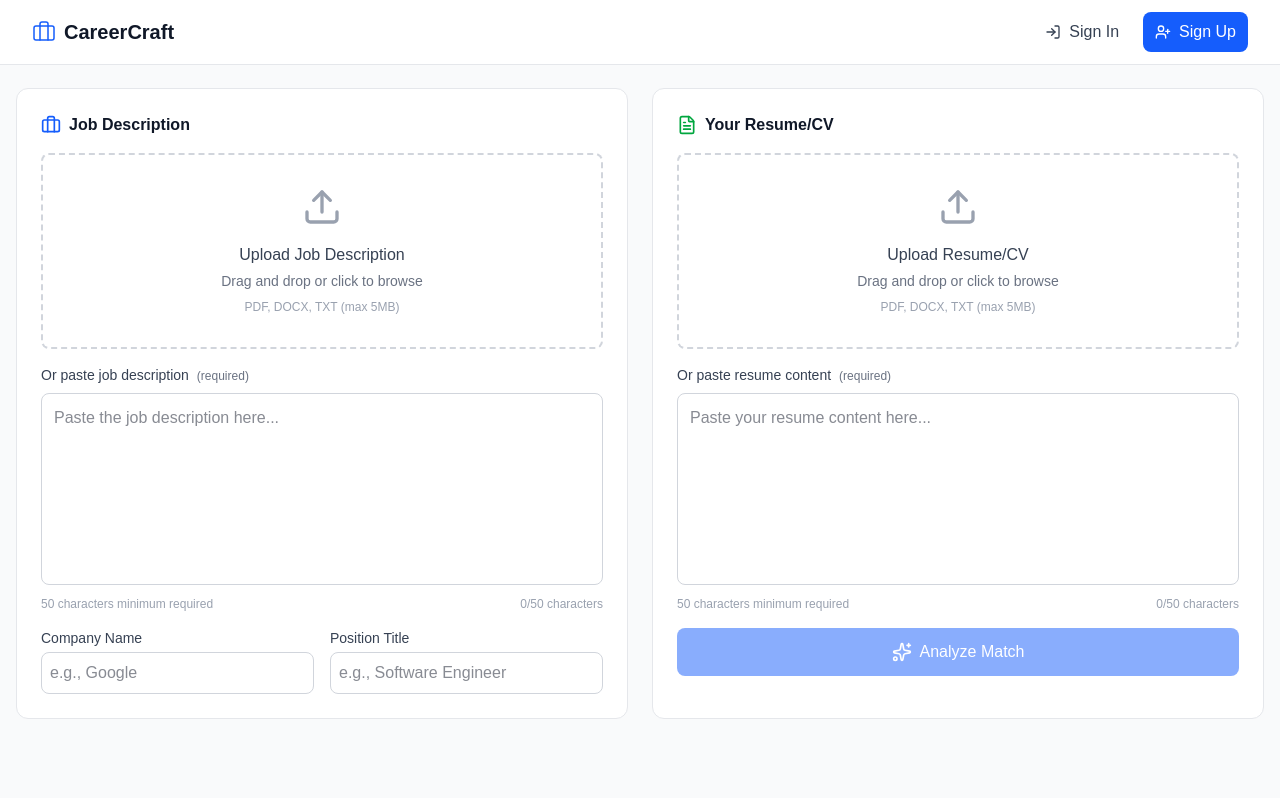
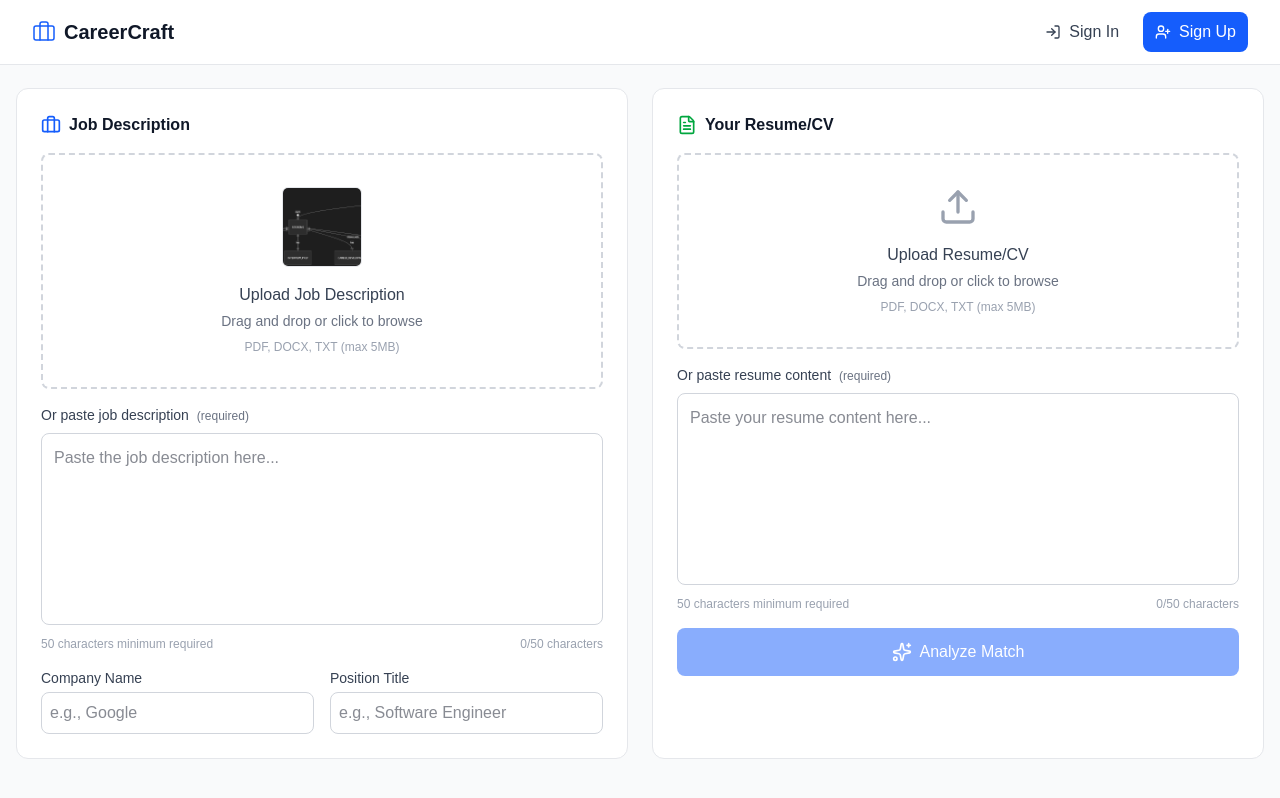
Before and after one commit to bh-official/CareerCraftt, a Next.js app: page /analysis in a window 1280 px wide. Shown: the top 798 px of the page. Built offline with nearby package versions, Linux system fonts and the light colour scheme; no server answers.

Commit message:
Replaced the Job Description upload icon

```diff
--- a/src/components/AnalysisPage.jsx
+++ b/src/components/AnalysisPage.jsx
@@ -180,6 +180,8 @@ export default function AnalysisPage() {
             <FileUploader
               onFileSelect={handleJobFileSelect}
               label="Upload Job Description"
+              illustrationSrc="/temp_image.png"
+              illustrationAlt="Job description workflow diagram"
             />
 
             <div className="mt-4">
--- a/src/components/AppHeader.jsx
+++ b/src/components/AppHeader.jsx
@@ -11,16 +11,11 @@ export default function AppHeader() {
   const { signOut } = useClerk();
   const pathname = usePathname();
 
-  const brandHref = isLoaded && userId ? "/dashboard" : "/features";
-
   return (
     <header className="fixed top-0 left-0 right-0 z-50 bg-white/90 backdrop-blur-md border-b border-gray-200">
       <div className="max-w-7xl mx-auto px-4 sm:px-6 lg:px-8">
         <div className="h-16 flex items-center justify-between gap-6">
-          <Link
-            href={brandHref}
-            className="flex items-center gap-2 min-w-0 shrink-0"
-          >
+          <Link href="/" className="flex items-center gap-2 min-w-0 shrink-0">
             <Logo size="sm" showText={false} />
             <span className="text-xl font-bold text-gray-900 whitespace-nowrap">
               CareerCraft
--- a/src/components/FileUploader.jsx
+++ b/src/components/FileUploader.jsx
@@ -25,6 +25,8 @@ export default function FileUploader({
   accept = ".pdf,.docx,.txt",
   maxSize = 5 * 1024 * 1024,
   disabled = false,
+  illustrationSrc = null,
+  illustrationAlt = "",
 }) {
   const uploadId = `file-upload-${Math.random().toString(36).substr(2, 9)}`;
   const [isDragging, setIsDragging] = useState(false);
@@ -194,7 +196,15 @@ export default function FileUploader({
             disabled={disabled}
             className="absolute inset-0 w-full h-full opacity-0 cursor-pointer"
           />
-          <Upload className="w-10 h-10 mx-auto mb-4 text-gray-400" />
+          {illustrationSrc ? (
+            <img
+              src={illustrationSrc}
+              alt={illustrationAlt}
+              className="w-20 h-20 mx-auto mb-4 object-cover rounded-md border border-gray-200"
+            />
+          ) : (
+            <Upload className="w-10 h-10 mx-auto mb-4 text-gray-400" />
+          )}
           <p className="text-gray-700 font-medium">{label}</p>
           <p className="text-sm text-gray-500 mt-1">
             Drag and drop or click to browse
```
